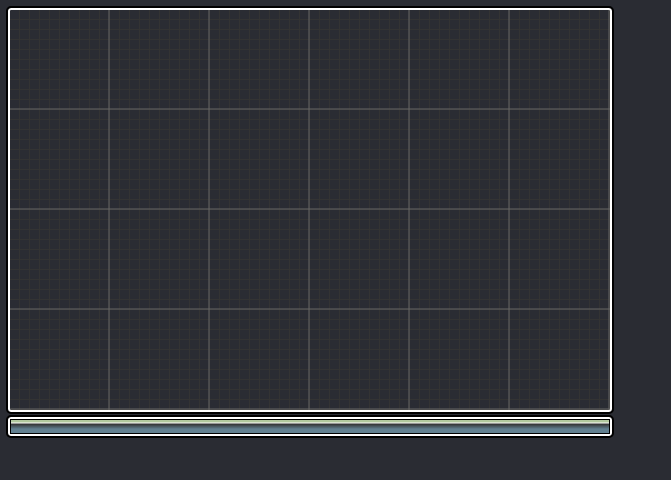
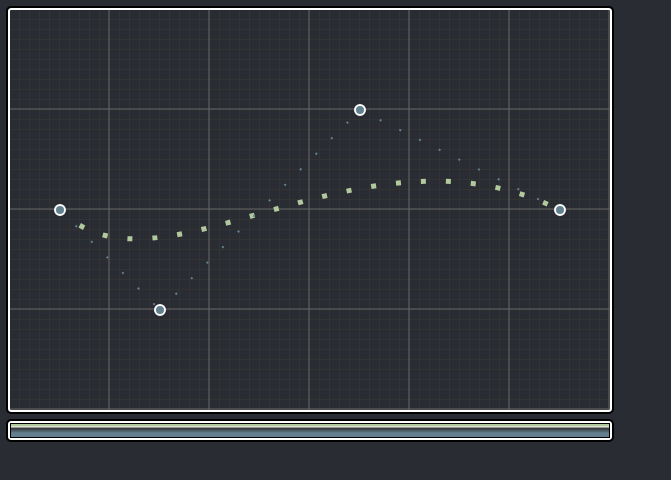
Before and after one commit to moskopio/curves-webgl, a React (Vite) app: page / in a window 1280 px wide. Shown: the top 480 px of the page, without its empty margins (0-671 px from the left). Built offline with nearby package versions, Linux system fonts and the light colour scheme.

Commit message:
simple not changable overview

```diff
--- /dev/null
+++ b/src/App.tsx
@@ -0,0 +1,14 @@
+import { ReactNode } from "react";
+import { Slider } from "./controls/Slider"
+import { Overview } from "./Overview";
+
+export function App(): ReactNode {
+
+
+  return (
+  <div>
+    <canvas className="canvas-display" />
+    <Overview />
+    <Slider onChange={() => null} value={100} min={0} max={100} />
+  </div>)
+}
--- /dev/null
+++ b/src/Overview.css
@@ -0,0 +1,35 @@
+
+.svg-overlay {
+	display: block;
+	position: fixed;
+	top:  10px;
+	left: 10px;
+	width:  600px;
+	height: 400px;
+}
+
+.svg-overlay path {
+	stroke: var(--accent-color-1);
+	stroke-width: 5px;
+	stroke-dasharray: 5, 20;
+	fill: none;
+}
+
+.svg-overlay line {
+	stroke: var(--accent-color-2);
+	stroke-width: 2px;
+	stroke-dasharray: 2, 20;
+}
+
+.svg-overlay circle {
+	fill: var(--accent-color-2);
+	stroke: var(--highlight-color);
+	stroke-width: 2px;
+	r: 5px;
+}
+
+.svg-overlay circle:hover {
+	fill: var(--accent-color-1);
+	cursor: hand;
+	stroke-width: 3px;
+}
--- /dev/null
+++ b/src/Overview.tsx
@@ -0,0 +1,66 @@
+import { ReactElement } from "react";
+import './Overview.css'
+
+export function Overview(): ReactElement {
+
+  const p0 = [50, 200] as [number, number]
+  const p1 = [150, 300] as [number, number]
+  const p2 = [350, 100] as [number, number]
+  const p3 = [550, 200] as [number, number]
+
+  return (
+    <svg className="svg-overlay">
+      <Curve p0={p0} p1={p1} p2={p2} p3={p3} />
+      <Lines p0={p0} p1={p1} p2={p2} p3={p3} />
+      <Marker p={p0} />
+      <Marker p={p1} />
+      <Marker p={p2} />
+      <Marker p={p3} />
+   </svg>
+  )
+}
+
+
+interface PointsProps {
+  p0: [number, number]
+  p1: [number, number]
+  p2: [number, number]
+  p3: [number, number]
+}
+
+function Curve(props: PointsProps): ReactElement {
+  const { p0, p1, p2, p3 } = props
+
+  const d = `M${p0[0]},${p0[1]} C${p1[0]},${p1[1]} ${p2[0]},${p2[1]}  ${p3[0]},${p3[1]}`
+
+  return (
+    <path d={d} />
+  )
+}
+
+function Lines(props: PointsProps): ReactElement {
+  const { p0, p1, p2, p3 } = props
+
+  return (
+    <g id="lines">
+    <line x1={p0[0]} y1={p0[1]} x2={p1[0]} y2={p1[1]} />
+    <line x1={p1[0]} y1={p1[1]} x2={p2[0]} y2={p2[1]} />
+    <line x1={p2[0]} y1={p2[1]} x2={p3[0]} y2={p3[1]} />
+  </g>
+  )
+}
+
+
+interface MarkerProps {
+  p: [number, number]
+  onChange?: (x: number, y: number) => void
+}
+
+function Marker(props: MarkerProps): ReactElement {
+  const { p } = props
+  const [x, y] = p
+
+  return (
+    <circle cx={x} cy={y} />
+  )
+}
--- a/src/controls/Slider.tsx
+++ b/src/controls/Slider.tsx
@@ -39,6 +39,7 @@ export function Slider(props: Props): ReactElement {
     onMouseDown={handleClick}
     onMouseUp={handleDragEnd}
     onMouseMove={handleDrag}
+    onMouseLeave={handleDragEnd}
   >
     <div className="slider-handle" style={{ width: `${getPercentage(currentValue)}%` }} />
   </div>
--- a/src/main.tsx
+++ b/src/main.tsx
@@ -1,11 +1,10 @@
 import React from 'react'
 import ReactDOM from 'react-dom/client'
-import { Slider } from './controls/Slider'
 import './main.css'
+import { App } from './App'
 
 ReactDOM.createRoot(document.getElementById('root')!).render(
   <React.StrictMode>
-    <div className="canvas-display" />
-    <Slider onChange={() => null} value={100} min={0} max={100} />
+    <App />
   </React.StrictMode>
 )
```
